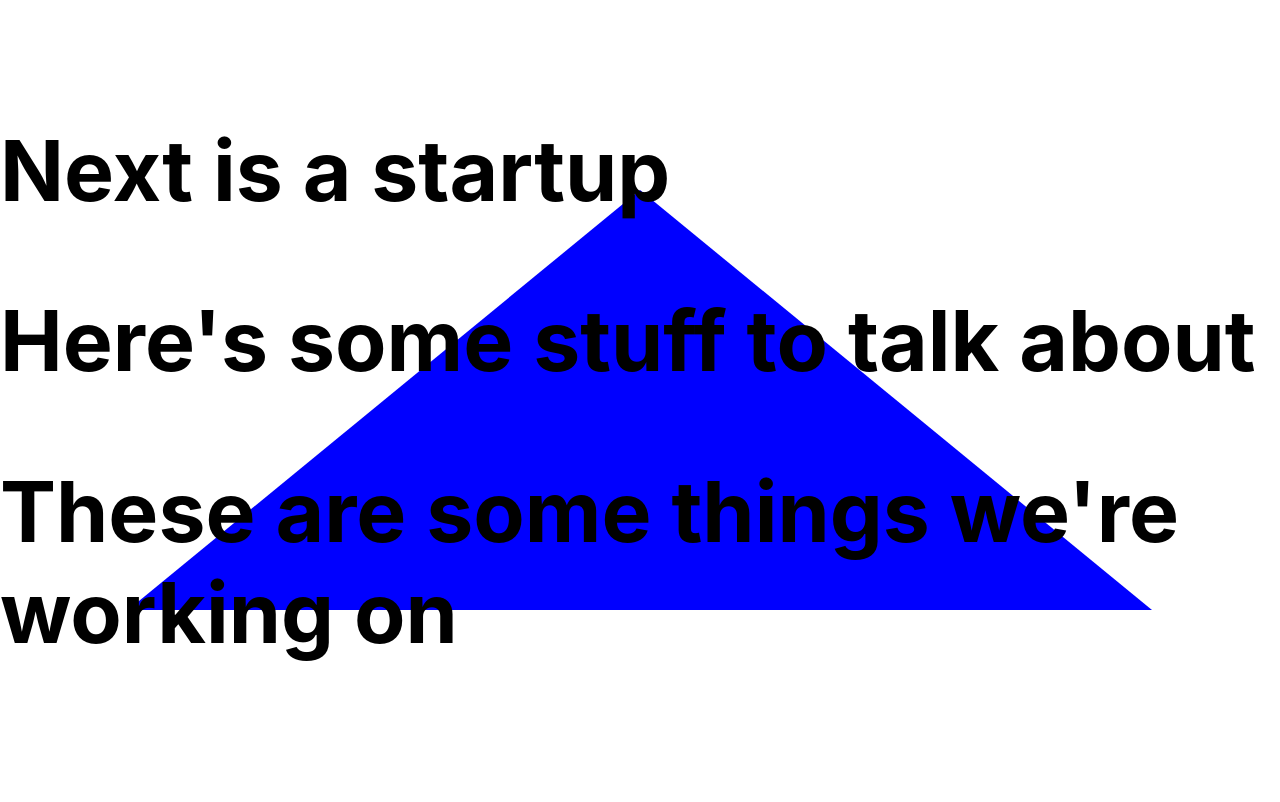
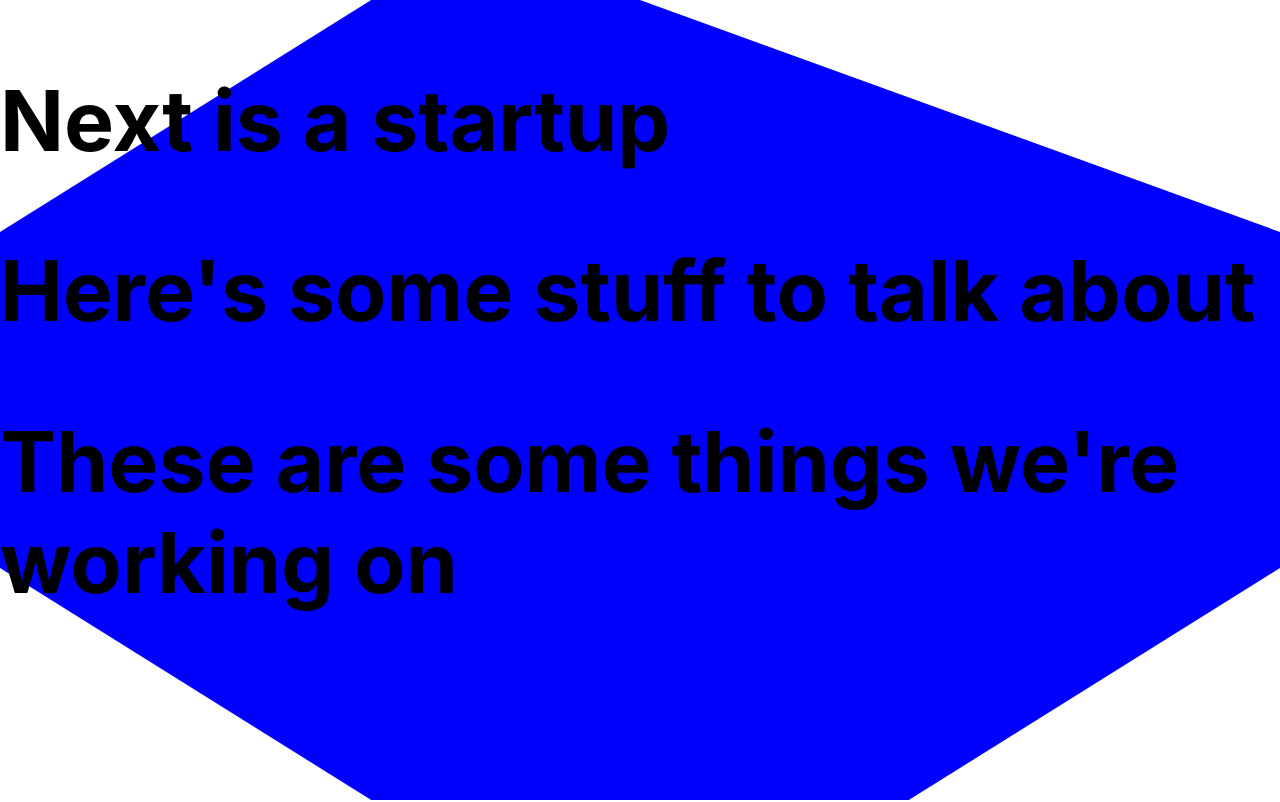
Before and after one commit to buildwhatsnext/Next--Website, a Next.js app: page / in a window 1280 px wide. Shown: the top 802 px of the page. Built offline with nearby package versions, Linux system fonts and the light colour scheme.

Commit message:
scrollbar removal + octagon

```diff
--- a/styles/index.scss
+++ b/styles/index.scss
@@ -10,19 +10,20 @@ html, body {
     sans-serif;
   font-size: 10px;
   scroll-snap-type: y mandatory;
-  // overflow-x: hidden;
 }
 
 * {
   box-sizing: border-box;
 }
+html, body {
+  scrollbar-width: none;
+  scrollbar-color: blue green;
+}
 
 .section {
-  // width: 100vw;
   height: 100vh;
   min-height: 100vh;
   scroll-snap-align: start;
-  padding: 5rem 0px;
 }
 
 .grid {
@@ -45,7 +46,9 @@ html, body {
 .trap {
   grid-column: 1 / -1;
   grid-row: 1 / -1;
-  clip-path: polygon(50% 20%, 90% 80%, 10% 80%);
+  clip-path: polygon(
+    29% 0, 50% 0, 100% 29%, 100% 71%, 71% 100%, 29% 100%, 0 71%, 0 29%
+  );
   background-color: blue;
 }
 
```
